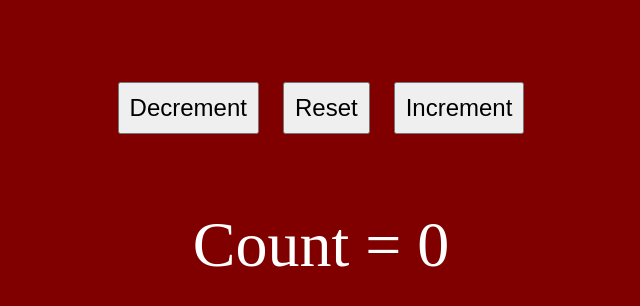
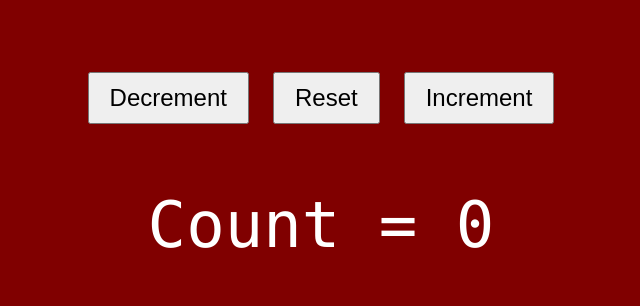
Before and after one commit to Srkline3/fall-2021-280-repo, a plain HTML site: page FollowAlongs/Hello Button/public/index.html in a window 1280 px wide. Shown: the whole page, without its empty margins (319-959 px from the left). Drawn offline with Linux system fonts and the light colour scheme.

Commit message:
css shorthand

```diff
--- a/FollowAlongs/Hello Button/public/styles/main.css
+++ b/FollowAlongs/Hello Button/public/styles/main.css
@@ -10,12 +10,12 @@ body {
 
 .button-group > button {
     font-size: 1.5em;
-    padding: 10px;
-    margin: 10px;
+    padding: 10px 20px;
+    margin: 0 10px;
 }
 
 #count {
     color: white;
     text-align: center;
-    font-size: 4em;
+    font: 4em Consolas, Arial, sans-serirf
 }
```
